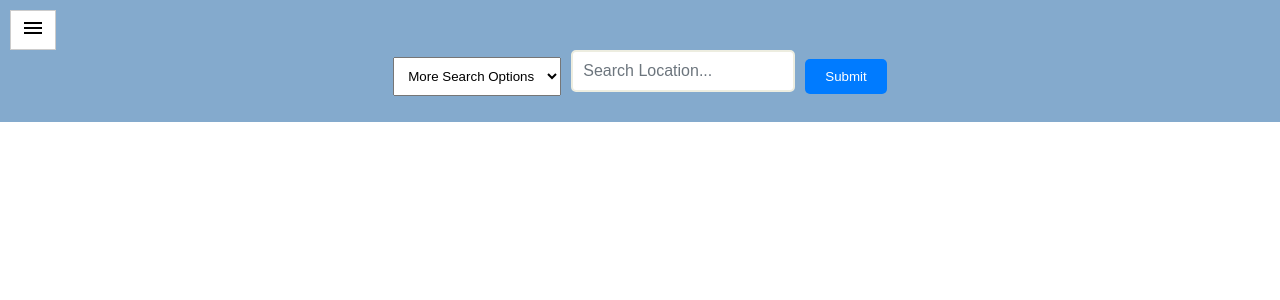
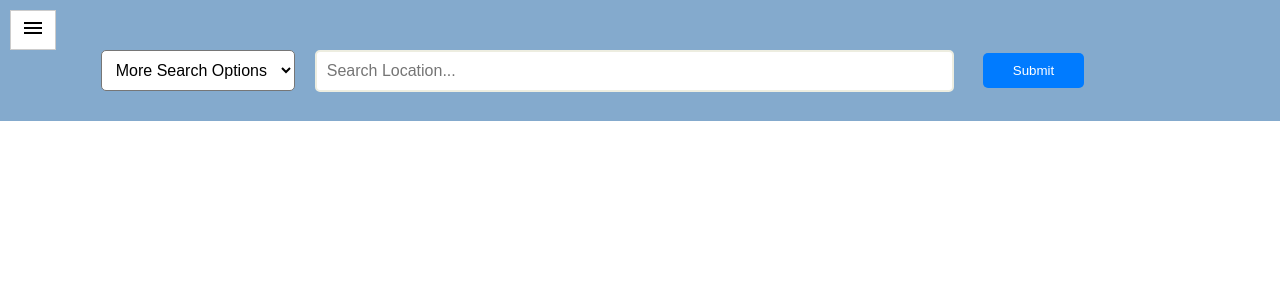
Before and after one commit to upcs/cs341-spring-2024-cisgo-afternoon, a React (Create React App) app in the folder client/: page /search in a window 1280 px wide. Shown: the top 300 px of the page. Built offline with nearby package versions, Linux system fonts and the light colour scheme.

Commit message:
search bar styling fixed

```diff
--- a/client/src/static/css/pages/Search.css
+++ b/client/src/static/css/pages/Search.css
@@ -1,8 +1,5 @@
 .app {
   background-color: #84aacd;
-}
-
-.app {
   display: flex;
   flex-direction: column;
   justify-content: center;
@@ -14,47 +11,80 @@
   align-items: center;
   margin-bottom: 20px;
 }
+.search-bar {
+  display: flex;
+  align-items: center;
+   /* Adjust as needed */
+  height: 50px; /* Set a fixed height */
+}
+
+.search-bar input {
+  margin-left: 10px;
+  margin-right: 9px;
+  width: 615px;
+  padding: 10px;
+  border: 2px solid #edede0;
+  border-radius: 5px;
+  flex-grow: 1; /* Expand input to fill available space */
+  font-size: 16px;
+}
+
+
 
 .search-options select {
   padding: 10px;
   margin-right: 10px;
+  margin-bottom: 10px;
+  background-color: #fff;
+  border-radius: 5px;
+  font-size: 16px;
+  cursor: pointer;
+
 }
+
+
+.search-options-container {
+  display: flex;
+  flex-wrap: wrap;
+  align-items: center;
+  margin-bottom: 20px;
+}
+
+
 .search {
   padding: 10px;
   border: 2px solid #edede0;
   border-radius: 5px;
   margin-bottom: 10px;
-  width: 200px; /* Adjust as needed */
+  flex-grow: 2; /* Expand to fill available space */
   font-size: 16px;
-}
-.search-form {
-  display: flex;
-  align-items: center;
+  width: 100%; /* Set width to 100% */
 }
 
 .submit-button {
-  padding: 10px 20px; /* Adjust padding as needed */
-  background-color: #007bff; /* Set background color */
-  color: white; /* Set text color */
-  border: none; /* Remove border */
-  border-radius: 5px; /* Apply border radius */
-  cursor: pointer; /* Add cursor pointer */
-  transition: background-color 0.3s ease; /* Add smooth transition */
-  margin-left: 10px; /* Add margin to move it to the right */
+  padding: 10px 30px;
+  background-color: #007bff;
+  color: white;
+  border: none;
+  border-radius: 5px;
+  cursor: pointer;
+  transition: background-color 0.3s ease;
+  margin-left: 20px;
+  margin-bottom: 10px;
+  margin-right: 95px;
 }
 
 .submit-button:hover {
   background-color: #0056b3; /* Darker color on hover */
 }
 
-.search::placeholder {
-  color: #6c757d;
+.search-form {
+  display: flex;
+  align-items: center;
 }
 
 .box {
-
   background-color: #f8f7e9;
-
   box-shadow: 0px 2px 4px rgba(0, 0, 0, 0.1);
   border-radius: 8px;
   padding: 20px;
```
